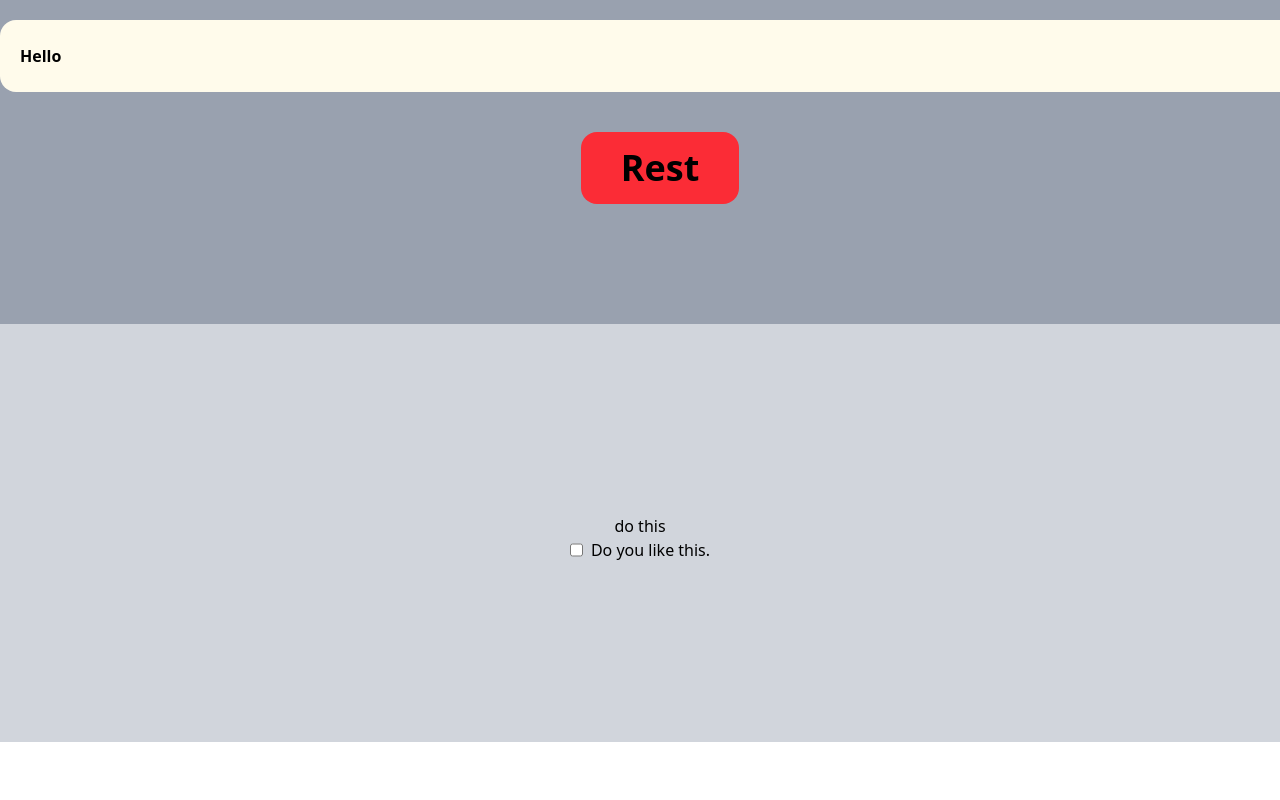
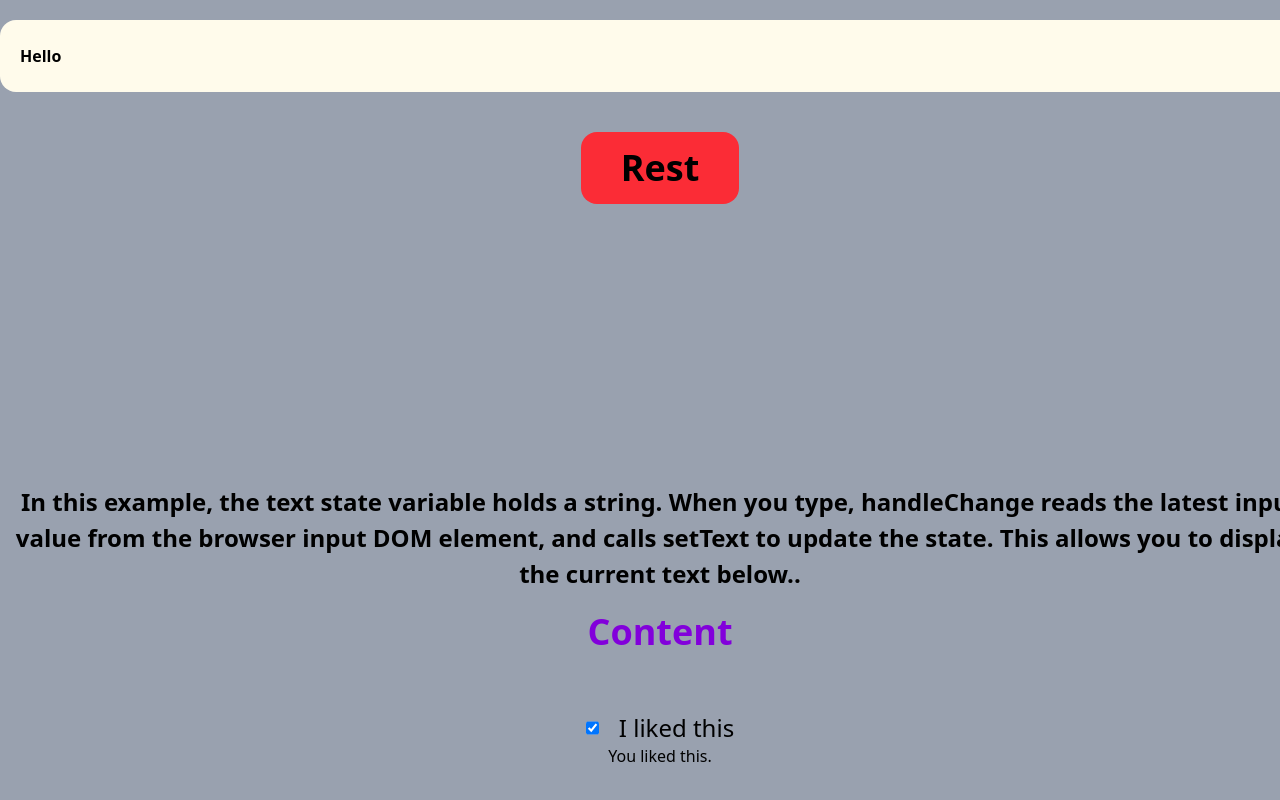
Before and after one commit to shahzahandev/count, a React (Vite) app: page / in a window 1280 px wide. Shown: the part 2070-2870 px from the top of the page. Before the commit the page ends 2812 px from the top, so only its background shows below. Built offline with nearby package versions, Linux system fonts and the light colour scheme.

Commit message:
like don't like part add

```diff
--- a/src/components/CheckBox/CheckBox.jsx
+++ b/src/components/CheckBox/CheckBox.jsx
@@ -1,21 +1,37 @@
-import React from 'react'
+import React, { useState } from 'react'
+import Container from '../Layout/Container'
 
 const CheckBox = () => {
+    const [liked, setLiked] = useState(true);
+
+    const handleChange = (e) => {
+    setLiked(e.target.checked);
+  }
+
   return (
-    <div className="bg-gray-300 pt-[150px] pb-[180px]">
-        <div className="flex justify-center items-center flex-col mt-10">
-          <h1>do this</h1>
-          <label htmlFor=""
-          className='flex gap-x-2'
-          >
-            <input
-            type="text"
-            type="checkbox"
-            />
-           <h3> Do you like this.</h3>
-          </label>
+          <div className="bg-gray-400 pt-[120px] pb-[120px] overflow-x-hidden">
+            <Container>
+                <div>
+                    <div className="flex justify-center items-center flex-col mt-10">
+                        <p className="md:w-auto w-[300px] text-center font-semibold md:text-[24px] text-[16px]">   In this example, the text state variable holds a string. When you type, handleChange reads the latest input value from the browser input DOM element, and calls setText to update the state. This allows you to display the current text below..</p>
+                        <h1 className="text-4xl font-bold text-purple-700 mt-5">Content</h1>
+                        <h3 className=" text-center md:text-3xl font-semibold mt-10 mb-5 md:w-auto w-[330px]"></h3>
+                        <label
+                        htmlFor=""
+                        className='flex gap-x-5 text-2xl'
+                        >
+
+                          <input type="checkbox"
+                            checked={liked}
+                            onChange={handleChange}
+                          />
+                          <h3>I liked this</h3>
+                        </label>
+                        <p>You {liked ? 'liked' : 'did not like'} this.</p>
+                    </div>
+                </div>
+            </Container>
         </div>
-    </div>
   )
 }
 
--- a/src/components/Count/Count.jsx
+++ b/src/components/Count/Count.jsx
@@ -63,7 +63,7 @@ const Count = () => {
           <div>
                 <button
               onClick={handleCountRest}
-              className="border-none cursor-pointer hover:bg-red-600 hover:text-white md:px-0 px-35 py-4 rounded-2xl bg-red-400 md:text-4xl text-[18px] capitalize font-semibold hover:scale-105 transition-all duration-100 md:mt-10 mt-[15px]">Mult by 5</button>
+              className="border-none cursor-pointer hover:bg-red-600 hover:text-white md:px-50 px-35 py-4 rounded-2xl bg-red-400 md:text-4xl text-[18px] capitalize font-semibold hover:scale-105 transition-all duration-100 md:mt-10 mt-[15px]">Rest</button>
           </div>
           </div>
             </Container>
```
